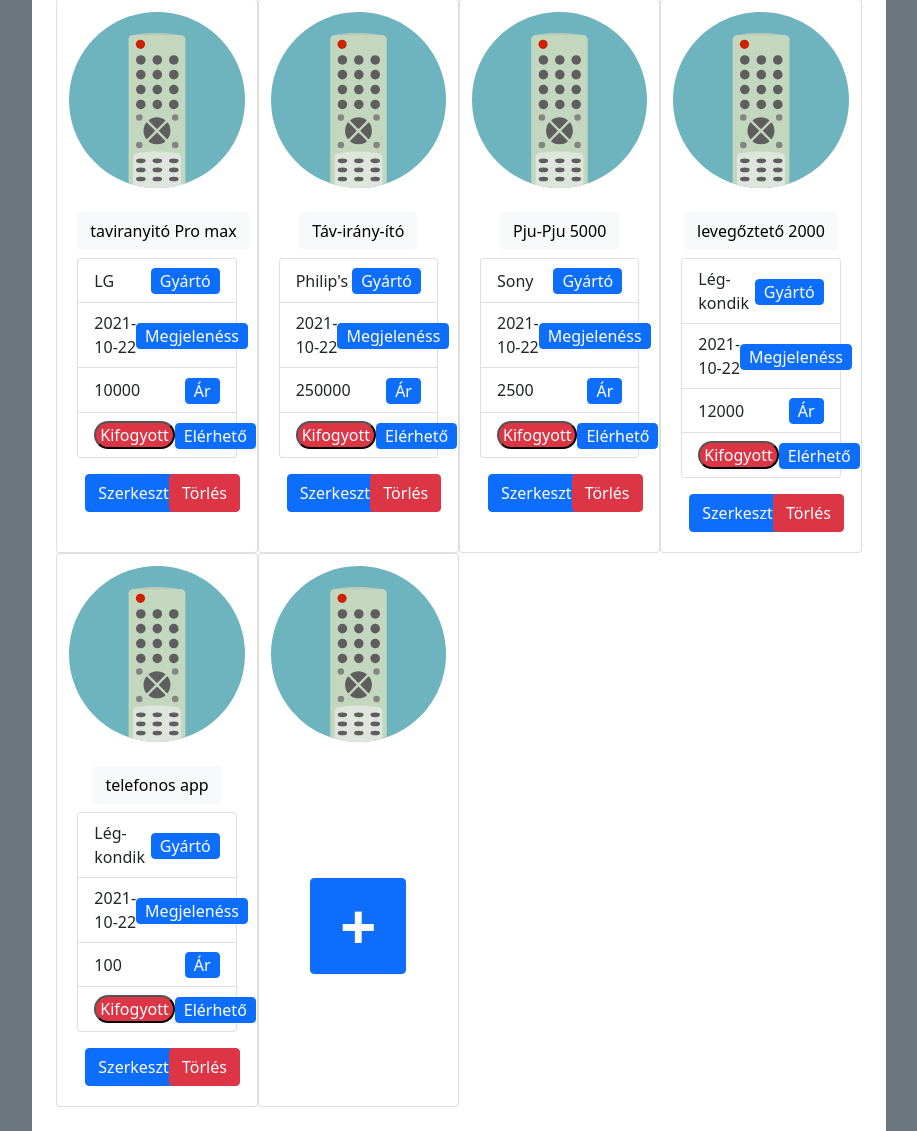
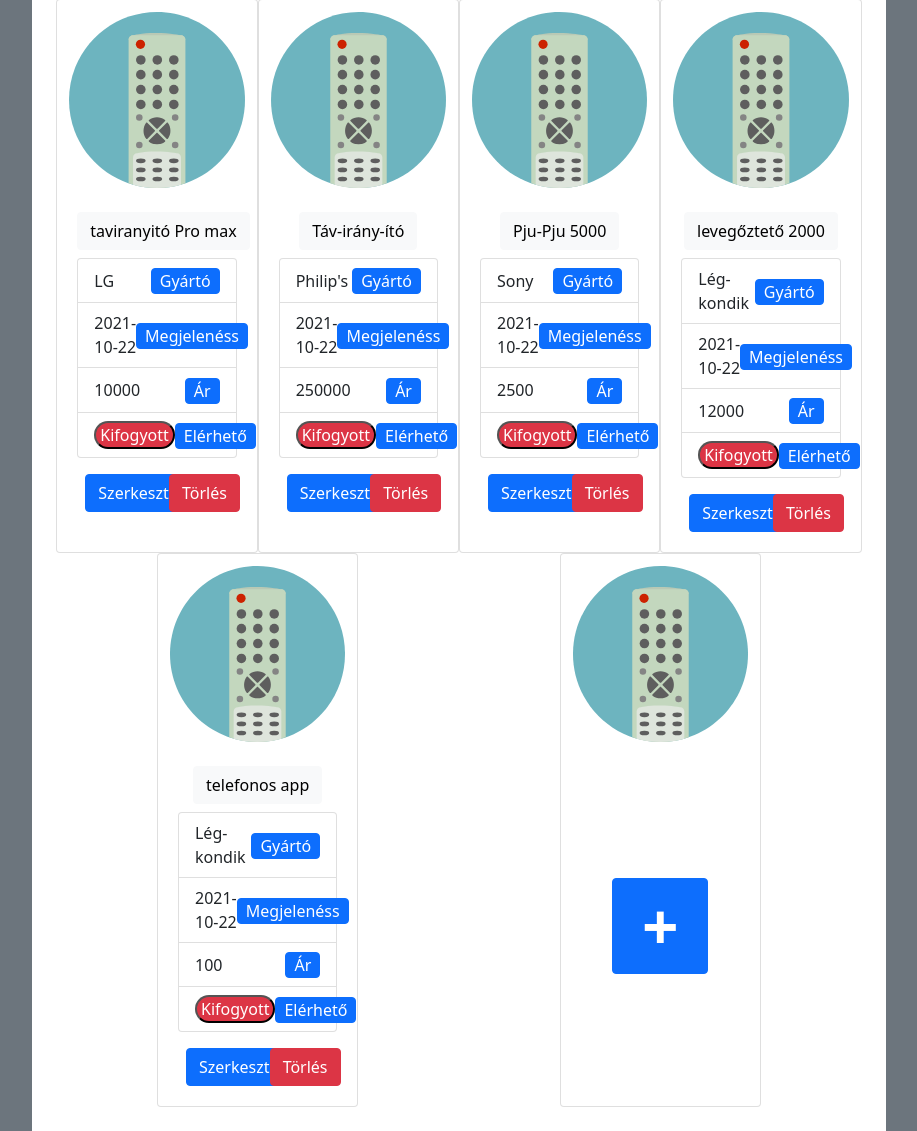
Before and after one commit to Erdodif/Taviranyitok, a PHP site: page / in a window 1280 px wide. Shown: the part 111-1242 px from the top of the page, without its empty margins (181-1098 px from the left). Run offline with PHP 8.4, Linux system fonts and the light colour scheme; data comes from the database, SQL or seed files in the repository.

Commit message:
új stílusszabály alkalmazása

```diff
--- a/pages/update.php
+++ b/pages/update.php
@@ -41,7 +41,7 @@ function formoz(Taviranyito $taviranyito, $method = "update")
     $elerheto = $taviranyito->getElerheto() === 1 ? "checked" : "";
 
     return  "
-    <div class='card col-12 col-sm-12 col-md-6 col-lg-4 col-xl-3 p-1 bg-light'>
+    <div class='card col-12 col-sm-12 col-md-7 col-lg-5 col-xl-4 p-1 bg-light'>
         <img class='card-img-top p-2' src='resources/remote-control-svgrepo-com.svg' alt='Távirányító kép'>
         <form class='card-body' method='post'>
             <input type='hidden' name='id' value='$id' id='in_id'>
--- a/resources/style.css
+++ b/resources/style.css
@@ -41,3 +41,6 @@
     line-height: 0;
     padding-block: 0;
 }
+#deck{
+    justify-content: space-around;
+}
```
